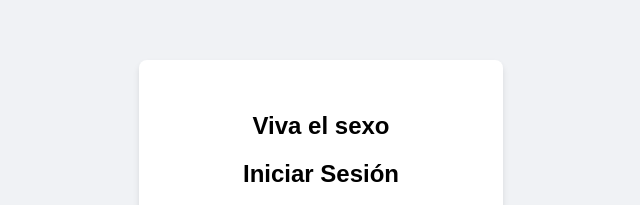
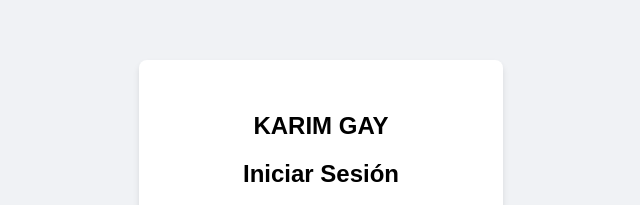
Before and after one commit to fseewaef/sistema-login-fastapi, a website built with Vite: page frontend/index.html in a window 1280 px wide. Shown: the part 168-373 px from the top of the page, 319-959 px from the left. Built offline with nearby package versions, Linux system fonts and the light colour scheme.

Commit message:
Cambio de titulo

```diff
--- a/frontend/index.html
+++ b/frontend/index.html
@@ -16,7 +16,7 @@
 </head>
 <body>
   <div class="login-container">
-    <h2>Viva el sexo</h2>
+    <h2>KARIM GAY</h2>
     <h2>Iniciar Sesión</h2>
     <form id="login-form">
       <input type="email" id="email" placeholder="Correo electrónico" required />
```
